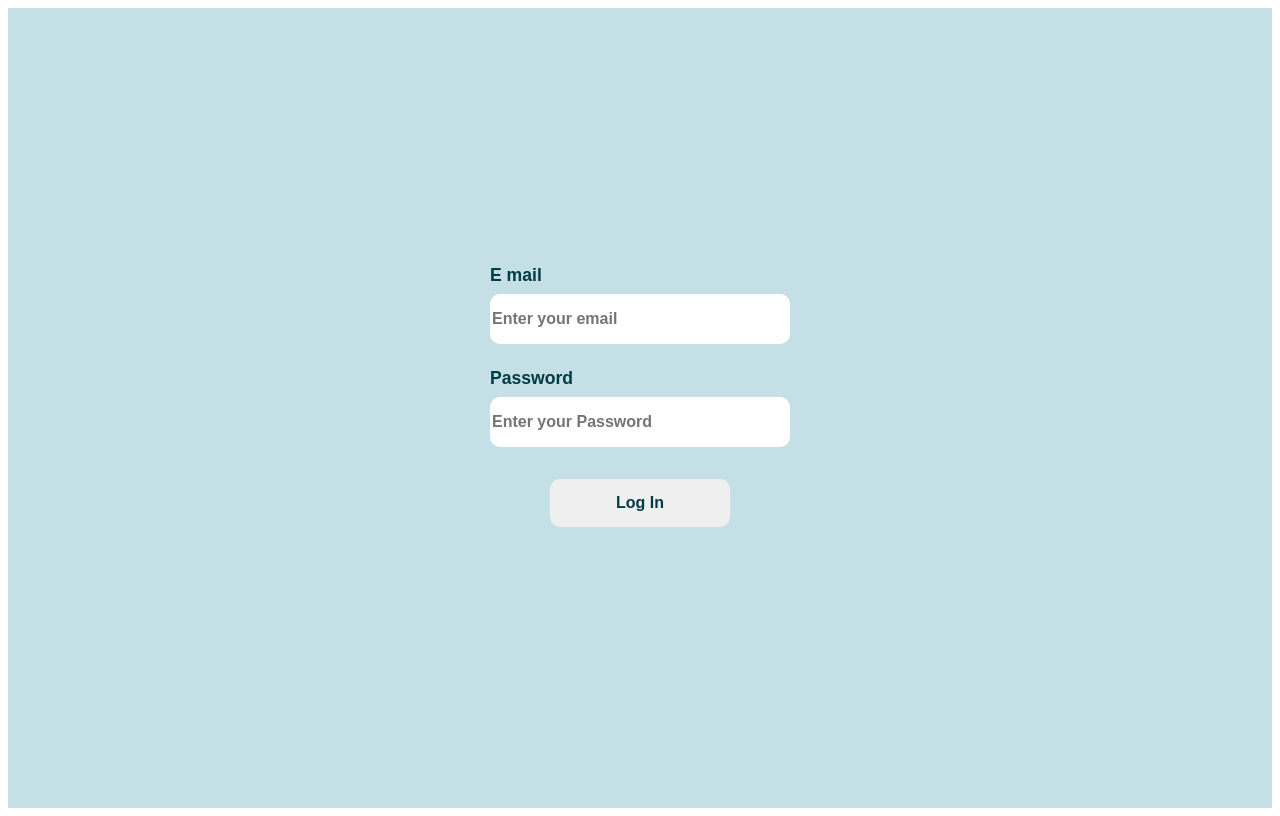
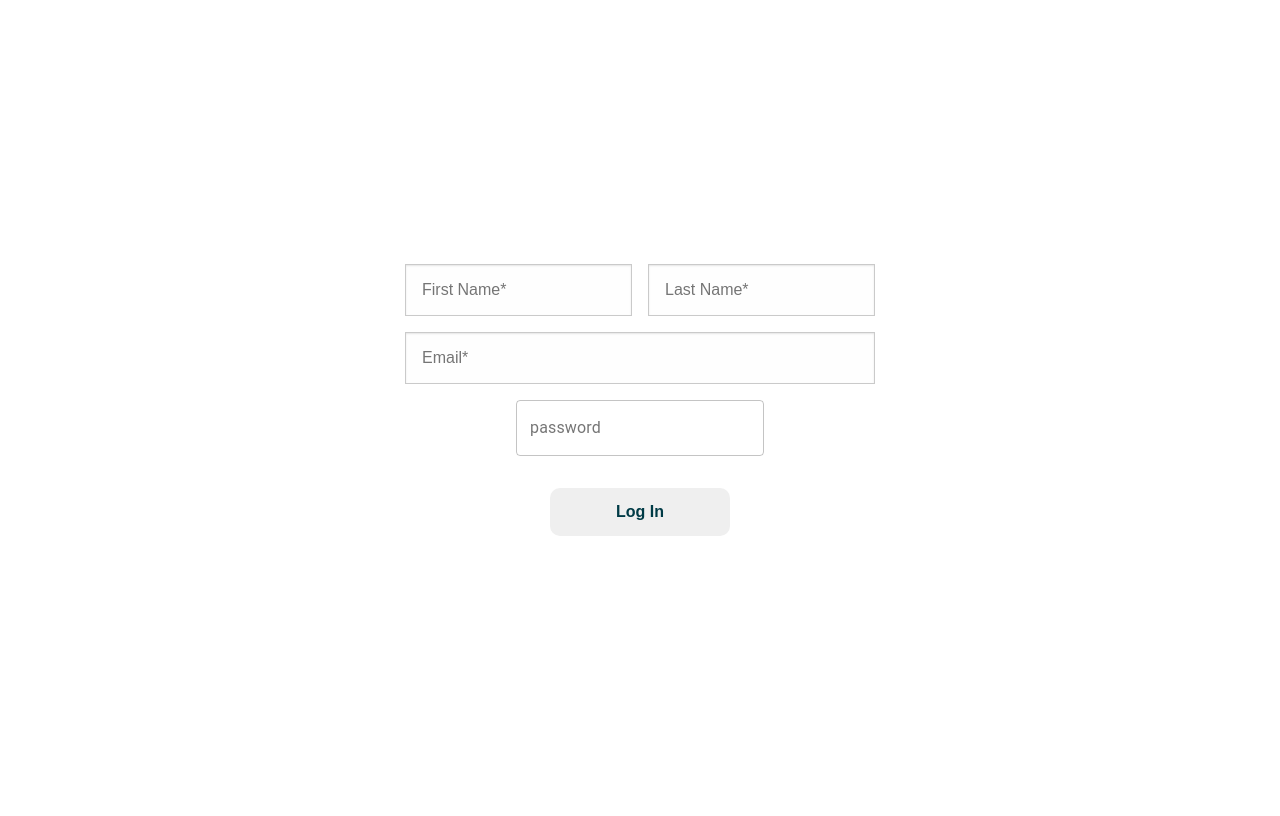
Before and after one commit to ronyantonydev/mastering-react-formik, a React (Create React App) app: page / in a window 1280 px wide. Built offline with nearby package versions, Linux system fonts and the light colour scheme.

Commit message:
adding new components adding new components in register form

```diff
--- /dev/null
+++ b/components/muiSelectField/muiSelectField.tsx
@@ -0,0 +1,5 @@
+import { Select, styled } from "@material-ui/core";
+
+const MuiSelectField = styled(Select)({});
+
+export default MuiSelectField;
--- /dev/null
+++ b/components/muiTextField/muiTextField.tsx
@@ -0,0 +1,7 @@
+import React from "react";
+import MuiTextFieldStyle from "./muiTextFieldStyle";
+import { TextField, styled } from "@material-ui/core";
+
+const MuiTextField = styled(TextField)({});
+
+export default MuiTextField;
--- /dev/null
+++ b/components/muiTextField/muiTextFieldStyle.ts
@@ -0,0 +1,4 @@
+import styled from "styled-components";
+
+const MuiTextFieldStyle = styled.div``;
+export default MuiTextFieldStyle;
--- a/components/textField/textFieldStyle.ts
+++ b/components/textField/textFieldStyle.ts
@@ -4,10 +4,10 @@ const TextFieldStyle = styled.div`
   width: 100%;
   display: flex;
   flex-direction: column;
+  color: blue;
 
   .label-container {
     color: #003b46;
-    padding: 0.5rem 0rem;
     text-align: left;
     font-weight: bold;
     font-size: 1.1rem;
@@ -18,13 +18,20 @@ const TextFieldStyle = styled.div`
     font-weight: 600;
     height: 3rem;
     border-radius: 0.62rem;
-    border: none;
+    border: 1px solid #cacaca;
+    border-radius: 0;
+    background-color: #fefefe;
+    box-shadow: inset 0 1px 2px hsl(0deg 0% 4% / 10%);
+    font-family: inherit;
+    font-size: 1rem;
+    font-weight: 400;
+    color: #0a0a0a;
+    padding-left: 1rem;
   }
   .helper-text-container {
-    color: red;
+    color: #f44336;
     text-align: left;
     padding: 0.5rem 0rem;
-    font-weight: bold;
   }
 `;
 
--- a/package.json
+++ b/package.json
@@ -9,6 +9,11 @@
   ],
   "main": "src/index.tsx",
   "dependencies": {
+    "@emotion/react": "11.5.0",
+    "@emotion/styled": "11.8.1",
+    "@emotion/utils": "1.1.0",
+    "@material-ui/core": "4.12.4",
+    "@mui/material": "5.0.6",
     "@types/styled-components": "5.1.24",
     "formik": "2.2.9",
     "react": "17.0.2",
--- a/src/App.tsx
+++ b/src/App.tsx
@@ -1,10 +1,10 @@
 import "./styles.css";
-import LogInPage from "./logIn/logInPage";
+import Register from "./register/registerPage";
 
 export default function App() {
   return (
     <div className="App">
-      <LogInPage />
+      <Register />
     </div>
   );
 }
--- a/src/logIn/logInPage.tsx
+++ /dev/null
@@ -1,70 +0,0 @@
-import React, { useState } from "react";
-import { Formik, Form } from "formik";
-import * as Yup from "yup";
-import LoggedIn from "../loggedIn/loggedIn";
-import LogInPageStyle from "./logInPageStyle";
-import TextField from "../../components/textField/textField";
-
-const LogInPage: React.FC<{}> = () => {
-  const [logIn, setLogIn] = useState(false);
-
-  const validate = Yup.object({
-    email: Yup.string().email("Email is invalid").required("Required E mail"),
-    password: Yup.string()
-      .min(6, "Password must be atleast 6 characters")
-      .required("Required Password")
-  });
-
-  return (
-    <LogInPageStyle>
-      {logIn ? (
-        <LoggedIn />
-      ) : (
-        <Formik
-          initialValues={{ email: "", password: "" }}
-          onSubmit={async (values) => {
-            await new Promise((resolve) => setTimeout(resolve, 500));
-            alert(JSON.stringify(values, null, 2));
-            setLogIn(true);
-          }}
-          validationSchema={validate}
-        >
-          {({ values, errors, touched, handleChange, handleSubmit }) => (
-            <Form onSubmit={handleSubmit}>
-              <div className="text-field-container">
-                <TextField
-                  name="email"
-                  type="email"
-                  value={values.email}
-                  placeholder="Enter your email"
-                  label="E mail"
-                  handleChange={handleChange}
-                  autoComplete="disabled"
-                  error={touched.email && Boolean(errors.email)}
-                  helperText={touched.email && errors.email}
-                />
-                <TextField
-                  name="password"
-                  type="password"
-                  value={values.password}
-                  placeholder="Enter your Password"
-                  label="Password"
-                  handleChange={handleChange}
-                  error={touched.password && Boolean(errors.password)}
-                  helperText={touched.password && errors.password}
-                />
-              </div>
-              <div className="button-container">
-                <button className="log-in-button" type="submit">
-                  Log In
-                </button>
-              </div>
-            </Form>
-          )}
-        </Formik>
-      )}
-    </LogInPageStyle>
-  );
-};
-
-export default LogInPage;
--- a/src/loggedIn/loggedIn.tsx
+++ /dev/null
@@ -1,12 +0,0 @@
-import React from "react";
-import LoggedInStyle from "./loggedInStyle";
-
-const LoggedIn: React.FC = () => {
-  return (
-    <LoggedInStyle>
-      <div className="content">You are In</div>
-    </LoggedInStyle>
-  );
-};
-
-export default LoggedIn;
--- /dev/null
+++ b/src/register/registerPage.tsx
@@ -0,0 +1,102 @@
+import React, { useState } from "react";
+import { Formik, Form } from "formik";
+import * as Yup from "yup";
+import TextField from "../../components/textField/textField";
+import Registered from "../registered/registered";
+import RegisterPageStyle from "./registerPageStyle";
+import MuiTextField from "../../components/muiTextField/muiTextField";
+
+const Register: React.FC<{}> = () => {
+  const [logIn, setLogIn] = useState(false);
+
+  const validate = Yup.object({
+    firstName: Yup.string().required("Required E mail"),
+    lastName: Yup.string().required("Required lastName"),
+    email: Yup.string().required("Required Email"),
+    password: Yup.string()
+      .min(6, "password must be at least 6 characters")
+      .required("Required password")
+  });
+
+  return (
+    <RegisterPageStyle>
+      {logIn ? (
+        <Registered />
+      ) : (
+        <Formik
+          initialValues={{
+            firstName: "",
+            lastName: "",
+            email: "",
+            password: ""
+          }}
+          onSubmit={async (values) => {
+            await new Promise((resolve) => setTimeout(resolve, 500));
+            alert(JSON.stringify(values, null, 2));
+            setLogIn(true);
+          }}
+          validationSchema={validate}
+        >
+          {({ values, errors, touched, handleChange, handleSubmit }) => (
+            <Form onSubmit={handleSubmit}>
+              <div className="text-field-container">
+                <TextField
+                  name="firstName"
+                  type="text"
+                  value={values.firstName}
+                  placeholder="First Name*"
+                  label=""
+                  handleChange={handleChange}
+                  autoComplete="disabled"
+                  error={touched.firstName && Boolean(errors.firstName)}
+                  helperText={touched.firstName && errors.firstName}
+                />
+                <TextField
+                  name="lastName"
+                  type="text"
+                  value={values.lastName}
+                  placeholder="Last Name*"
+                  label=""
+                  handleChange={handleChange}
+                  autoComplete="disabled"
+                  error={touched.lastName && Boolean(errors.lastName)}
+                  helperText={touched.lastName && errors.lastName}
+                />
+              </div>
+              <div className="text-field-container">
+                <TextField
+                  name="email"
+                  type="text"
+                  value={values.email}
+                  placeholder="Email*"
+                  label=""
+                  handleChange={handleChange}
+                  autoComplete="disabled"
+                  error={touched.email && Boolean(errors.email)}
+                  helperText={touched.email && errors.email}
+                />
+              </div>
+              <div className="text-field-container">
+                <MuiTextField
+                  variant="outlined"
+                  label="password"
+                  name="password"
+                  onChange={handleChange}
+                  error={touched.password && Boolean(errors.password)}
+                  helperText={touched.password && errors.password}
+                />
+              </div>
+              <div className="button-container">
+                <button className="log-in-button" type="submit">
+                  Log In
+                </button>
+              </div>
+            </Form>
+          )}
+        </Formik>
+      )}
+    </RegisterPageStyle>
+  );
+};
+
+export default Register;
--- a/src/logIn/logInPageStyle.ts
+++ b/src/register/registerPageStyle.ts
@@ -1,20 +1,20 @@
 import styled from "styled-components";
 
-const LogInPageStyle = styled.div`
+const RegisterPageStyle = styled.div`
   width: 100%;
   height: 100vh;
   display: flex;
   justify-content: center;
   align-items: center;
-  background-color: #c4dfe6;
   .text-field-container {
     display: flex;
-    flex-direction: column;
+    flex-direction: row;
     align-items: center;
     justify-content: center;
     gap: 1rem;
     width: 100%;
     min-width: 18.75rem;
+    padding-top: 1rem;
   }
   .button-container {
     width: 100%;
@@ -35,4 +35,4 @@ const LogInPageStyle = styled.div`
     }
   }
 `;
-export default LogInPageStyle;
+export default RegisterPageStyle;
--- /dev/null
+++ b/src/registered/registered.tsx
@@ -0,0 +1,12 @@
+import React from "react";
+import RegisteredStyle from "./registeredStyle";
+
+const Registered: React.FC = () => {
+  return (
+    <RegisteredStyle>
+      <div className="content">You are In</div>
+    </RegisteredStyle>
+  );
+};
+
+export default Registered;
--- a/src/loggedIn/loggedInStyle.ts
+++ b/src/registered/registeredStyle.ts
@@ -1,6 +1,6 @@
 import styled from "styled-components";
 
-const LoggedInStyle = styled.div`
+const RegisteredStyle = styled.div`
   width: 100%;
   height: 100vh;
   display: flex;
@@ -15,4 +15,4 @@ const LoggedInStyle = styled.div`
     font-style: italic;
   }
 `;
-export default LoggedInStyle;
+export default RegisteredStyle;
```
